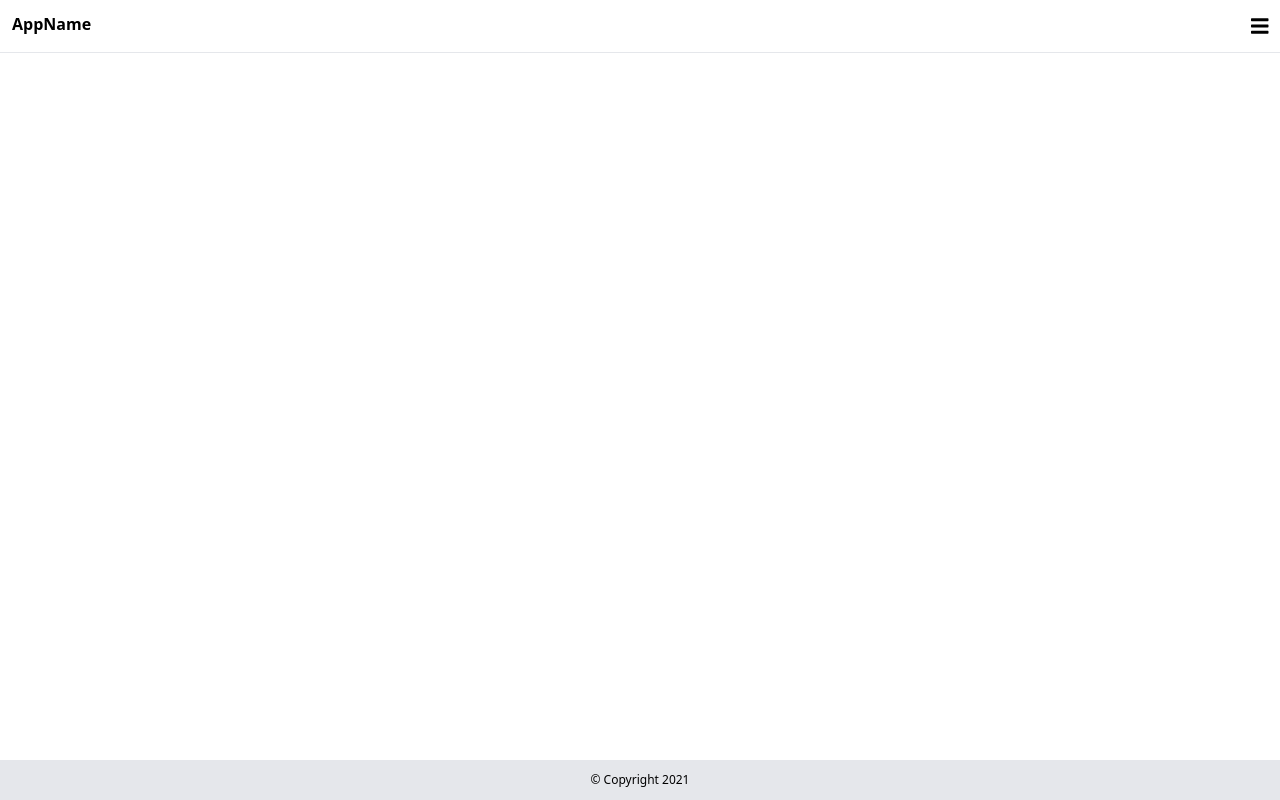
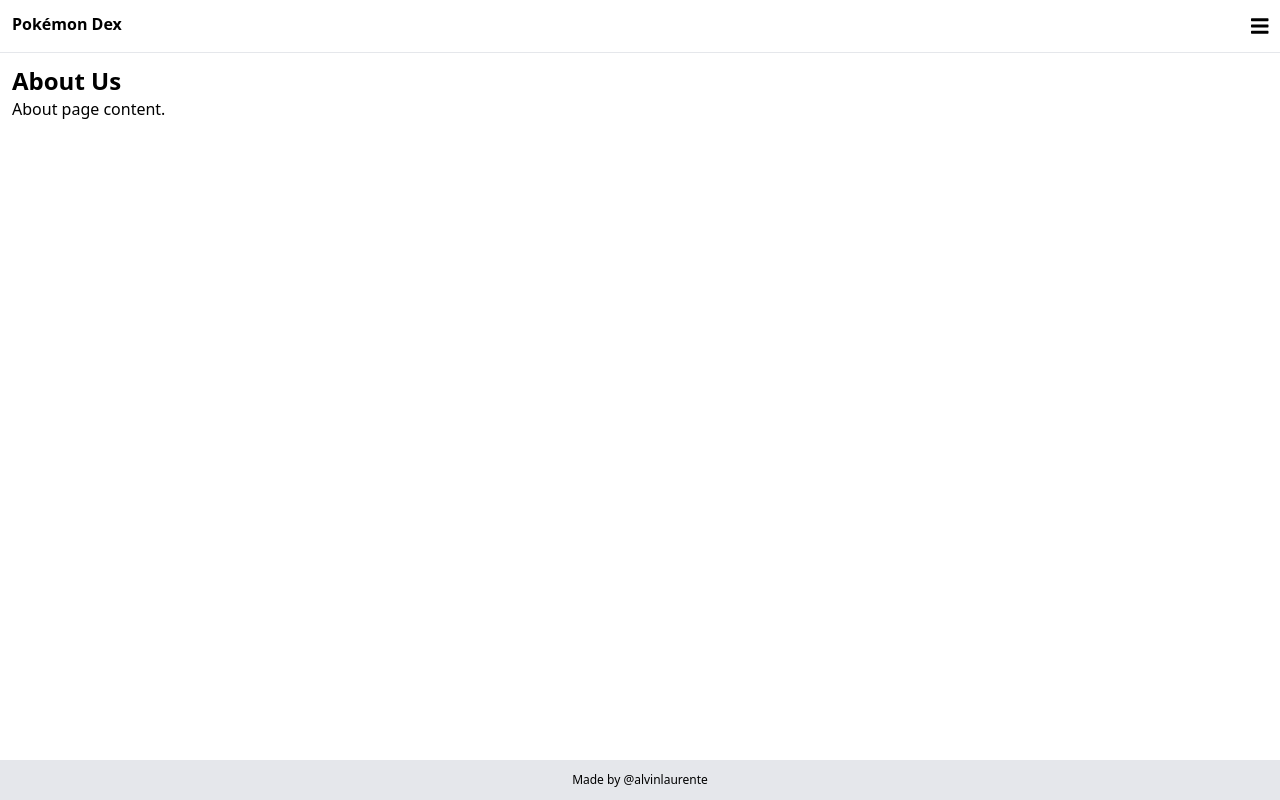
Before and after one commit to alvinlaurente/phincon-fe, a React (Create React App) app: page /about in a window 1280 px wide. Built offline with nearby package versions, Linux system fonts and the light colour scheme.

Commit message:
split navmenu & add route

```diff
--- a/src/App.js
+++ b/src/App.js
@@ -1,12 +1,38 @@
-import React from 'react';
-import Footer from './Components/Footer';
-import Header from './Components/Header';
+import React from 'react'
+import {
+  BrowserRouter as Router,
+  Switch,
+  Route,
+  Link
+} from 'react-router-dom'
+import Footer from './Components/Footer'
+import Header from './Components/Header'
+import Home from './Views/Home'
+import About from './Views/About'
+import PokemonDex from './Views/PokemonDex'
 
 function App() {
   return (
     <div>
-      <Header />
-      <Footer />
+      <Router>
+        <Header />
+
+        <div className="p-3">
+          <Switch>
+            <Route exact path="/">
+              <Home />
+            </Route>
+            <Route path="/about">
+              <About />
+            </Route>
+            <Route path="/pokemon/:id">
+              <PokemonDex />
+            </Route>
+          </Switch>
+        </div>
+
+        <Footer />
+      </Router>
     </div>
   );
 }
--- a/src/Components/Footer.js
+++ b/src/Components/Footer.js
@@ -3,7 +3,7 @@ import React from 'react'
 function Footer() {
   return (
     <footer className="bg-gray-200 text-center text-xs p-3 absolute bottom-0 w-full">
-      &copy; Copyright 2021
+      Made by @alvinlaurente
     </footer>
   )
 }
--- a/src/Components/Header.js
+++ b/src/Components/Header.js
@@ -5,7 +5,7 @@ function Header() {
   return (
     <header className="border-b p-3 flex justify-between items-centeryarn add @fortawesome/fontawesome-svg-core">
       <span className="font-bold">
-        AppName
+      Pokémon Dex
       </span>
 
       <Navigation />
--- /dev/null
+++ b/src/Components/NavigationMenu.js
@@ -0,0 +1,32 @@
+import React from 'react'
+import { Link } from 'react-router-dom'
+
+function NavigationMenu(props) {
+  return (
+    <div>
+      <span className="font-bold py-3">Pokédex</span>
+      <ul>
+        <li>
+          <Link
+            to="/"
+            className="text-blue-400 py-3 border-t border-b block"
+            onClick={props.closeMenu}
+          >
+            Home
+          </Link>
+        </li>
+        <li>
+          <Link
+            to="/about"
+            className="text-blue-400 py-3 border-b block"
+            onClick={props.closeMenu}
+          >
+            About
+          </Link>
+        </li>
+      </ul>
+    </div>
+  )
+}
+
+export default NavigationMenu
--- /dev/null
+++ b/src/Views/About.js
@@ -0,0 +1,14 @@
+import React from 'react'
+
+function About(){
+  return (
+    <div>
+      <h1 className="font-bold text-2xl">About Us</h1>
+      <p>
+        About page content.
+      </p>
+    </div>
+  )
+}
+
+export default About
--- /dev/null
+++ b/src/Views/Home.js
@@ -0,0 +1,11 @@
+import React from 'react'
+
+function Home(){
+  return (
+    <div>
+      <h1 className="font-bold text-2xl">This is home page</h1>
+    </div>
+  )
+}
+
+export default Home
```
